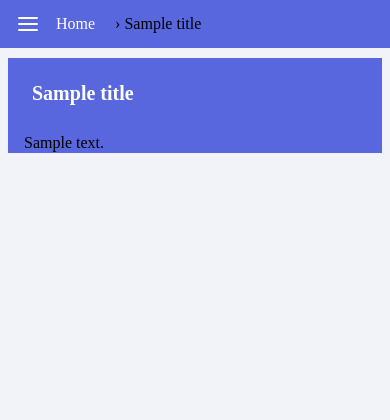
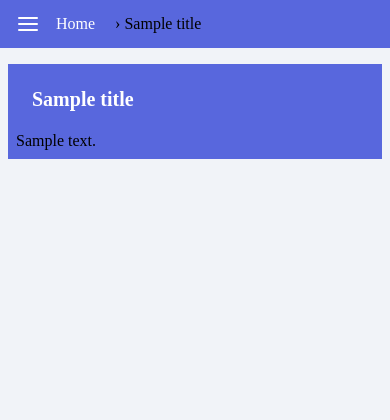
Before and after one commit to ChanMo/django-juss, a Django app: template templates/admin/base.html in a window 390 px wide. Shown: the top 420 px of the page. Run offline with Django 3.2, Linux system fonts and the light colour scheme; the template is opened without the code that fills it: most values are stand-ins (such as "Sample title", 1, 10 or a date in 2020); some libraries are stand-ins or nearby versions.

Commit message:
update content

```diff
--- a/static/juss/juss.css
+++ b/static/juss/juss.css
@@ -584,7 +584,10 @@ ul.messagelist li.danger {
     display: none !important;
   }
   #content {
-    margin-top: 3.1rem !important;
+    //margin-top: 3.1rem !important;
+  }
+  #inner {
+    padding: 0.5rem;
   }
   #content h1 {
     padding: 1.5rem 1.5rem 3rem;
```
